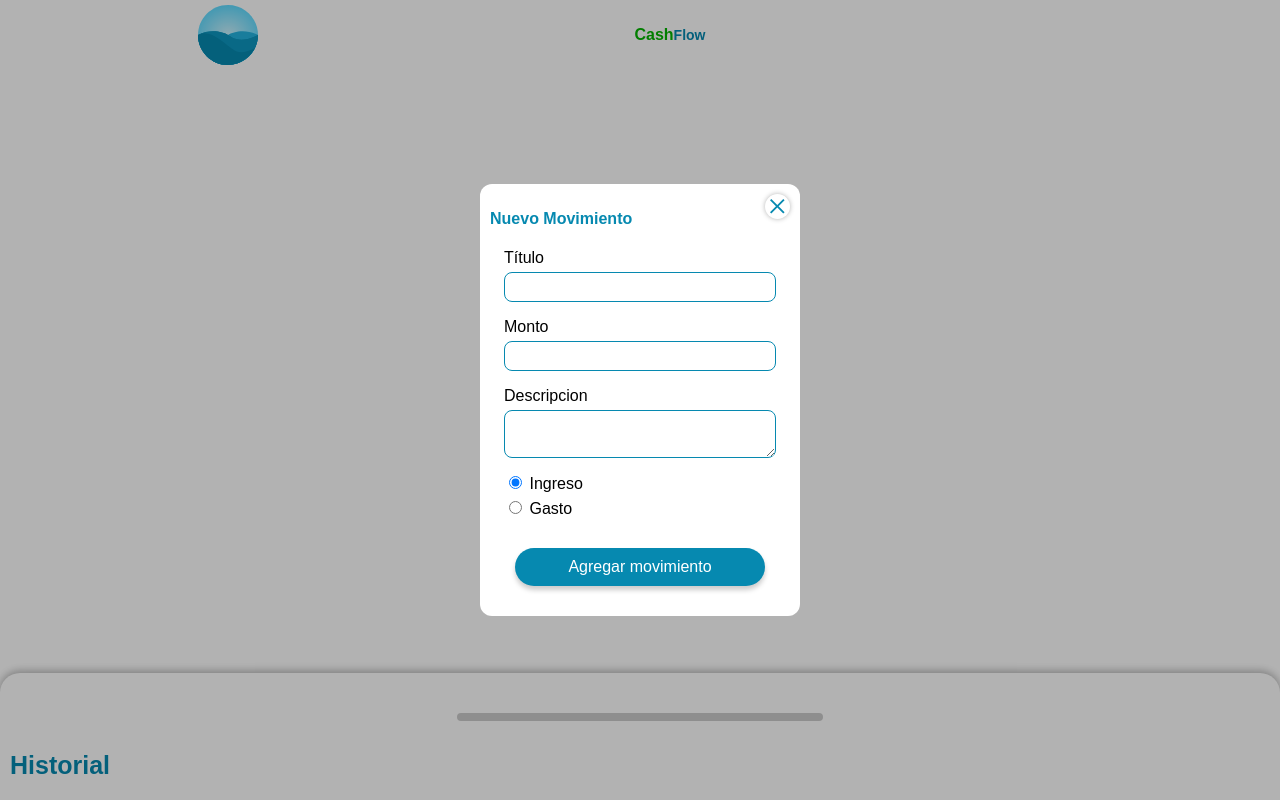
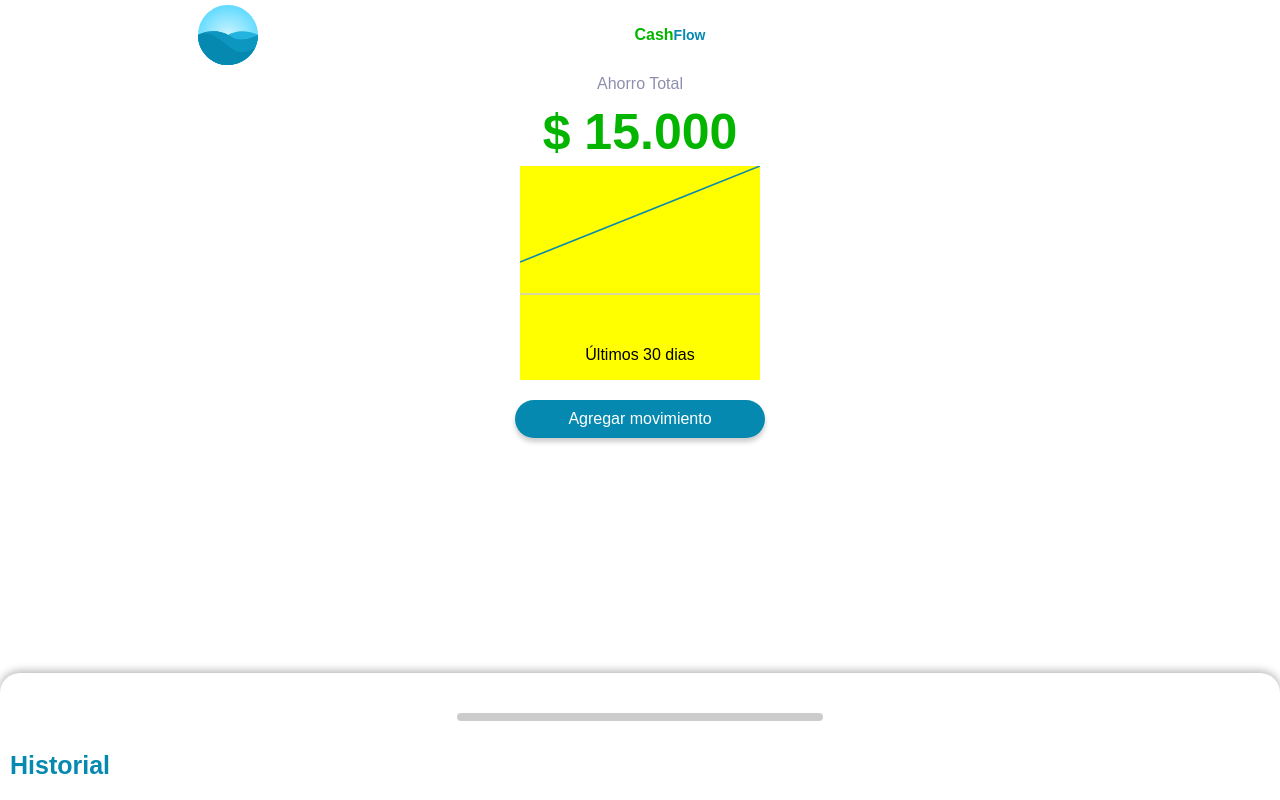
Before and after one commit to baiest/cashflow, a Vue app: page / in a window 1280 px wide. Built offline with nearby package versions, Linux system fonts and the light colour scheme.

Commit message:
Add: grafic component

```diff
--- a/src/components/Action.vue
+++ b/src/components/Action.vue
@@ -15,7 +15,7 @@ import Modal from './Modal.vue'
 import Form from './Form.vue'
 import { ref } from 'vue'
 
-const isOpenModal = ref(true)
+const isOpenModal = ref(false)
 const toogleModal = () => { isOpenModal.value = !isOpenModal.value }
 
 const submit = (data) => {
--- /dev/null
+++ b/src/components/Graphic.vue
@@ -0,0 +1,100 @@
+<template>
+  <div class="container">
+    <svg
+      @touchstart="tap"
+      @touchmove="tap"
+      @touchend="untap"
+      viewBox="0 0 300 200"
+    >
+      <line
+        stroke="#ccc"
+        stroke-width="2"
+        x1="0"
+        :y1="zero"
+        x2="300"
+        :y2="zero"
+      />
+
+      <polyline
+        fill="none"
+        stroke="#0689B0"
+        stroke-width="2"
+        :points="points"
+      />
+
+      <line
+        v-show="showPointer"
+        stroke="#04b500"
+        stroke-width="2"
+        :x1="pointer"
+        y1="0"
+        :x2="pointer"
+        y2="200"
+      />
+    </svg>
+    <p>Últimos 30 dias</p>
+  </div>
+</template>
+
+<script setup>
+import { computed } from '@vue/reactivity'
+import { defineProps, toRefs, ref } from 'vue'
+const props = defineProps({
+  amounts: {
+    type: Array,
+    default: () => []
+  }
+})
+
+const { amounts } = toRefs(props)
+
+const amountToPixels = (amount) => {
+  const min = Math.min(...amounts.value)
+  const max = Math.max(...amounts.value)
+
+  const amountAbs = amount + Math.abs(min)
+  const minMax = Math.abs(max) + Math.abs(min)
+
+  return 200 - (((amountAbs * 100) / minMax) * 2)
+}
+
+const zero = computed(() => amountToPixels(0))
+
+const points = computed(() => {
+  const total = amounts.value.length - 1
+  return amounts.value.reduce((points, amount, i) => {
+    const x = (300 / total) * i
+    const y = amountToPixels(amount)
+    return `${points} ${x},${y}`
+  }, '')
+})
+
+const showPointer = ref(false)
+const pointer = ref(0)
+
+const tap = ({ target, touches }) => {
+  showPointer.value = true
+  const elementWidth = target.getBoundingClientRect().width
+  const elementX = target.getBoundingClientRect().x
+  const touchX = touches[0].clientX
+
+  pointer.value = ((touchX - elementX) * 300) / elementWidth
+}
+const untap = () => {
+  showPointer.value = false
+}
+</script>
+
+<style scoped>
+  .container {
+    background: yellow;
+    width: 80%;
+  }
+  svg {
+    width: 100%;
+  }
+  p{
+    text-align: center;
+  }
+
+</style>
--- a/src/components/Home.vue
+++ b/src/components/Home.vue
@@ -9,7 +9,7 @@
         :amount="amountOrTotal"
       >
         <template #graphic>
-            graphic
+            <Graphic :amounts="amounts" />
         </template>
         <template #action>
             <Action />
@@ -29,30 +29,34 @@ import Resume from './Resume/Index.vue'
 import Movents from './Movements/Index.vue'
 import Action from './Action.vue'
 import { computed, ref } from 'vue'
+import Graphic from './Graphic.vue'
 export default {
   components: {
     Layout,
     Header,
     Resume,
     Movents,
-    Action
+    Action,
+    Graphic
   },
   setup () {
-    const amountTotal = ref(null)
-    const amount = ref(0)
+    const amountTotal = ref(15000)
+    const amount = ref(15000)
     const labelByAmount = computed(() => amountTotal.value ? 'Ahorro Total' : '13/09/2022')
     const amountOrTotal = computed(() => amountTotal.value ? amountTotal.value : amount.value)
-
+    const amounts = [100, 200, 300, 400]
     const movements = [
       { id: 1, title: 'Titulo 1', description: 'Lorem ipsum dolor sit amet consectetur adipisicing elit. Nostrum aut mollitia facilis recusandae quod? Rem vero, dolorum voluptate labore ut recusandae voluptatem. Inventore ipsam deserunt pariatur voluptates, quaerat vitae animi?', amount: 10000 },
       { id: 3, title: 'Titulo 3', description: 'Lorem ipsum dolor sit amet consectetur adipisicing elit. Nostrum aut mollitia facilis recusandae quod? Rem vero, dolorum voluptate labore ut recusandae voluptatem. Inventore ipsam deserunt pariatur voluptates, quaerat vitae animi?', amount: -10000 },
       { id: 4, title: 'Titulo 4', description: 'Lorem ipsum dolor sit amet consectetur adipisicing elit. Nostrum aut mollitia facilis recusandae quod? Rem vero, dolorum voluptate labore ut recusandae voluptatem. Inventore ipsam deserunt pariatur voluptates, quaerat vitae animi?', amount: 10000 },
       { id: 5, title: 'Titulo 5', description: 'Lorem ipsum dolor sit amet consectetur adipisicing elit. Nostrum aut mollitia facilis recusandae quod? Rem vero, dolorum voluptate labore ut recusandae voluptatem. Inventore ipsam deserunt pariatur voluptates, quaerat vitae animi?', amount: -10000 }
     ]
+
     return {
       labelByAmount,
       amountOrTotal,
-      movements
+      movements,
+      amounts
     }
   }
 }
--- a/src/components/Resume/Index.vue
+++ b/src/components/Resume/Index.vue
@@ -35,7 +35,6 @@ export default {
   .container {
     height: 100%;
     display: flex;
-    justify-content: center;
     align-items: center;
     flex-direction: column;
   }
@@ -47,5 +46,13 @@ export default {
   .amount {
     color: var(--brand-green);
     margin: 5px;
+    font-size: 5rem;
+  }
+
+  .graphic{
+    display: flex;
+    flex-direction: column;
+    justify-content: center;
+    align-items: center;
   }
 </style>
```
